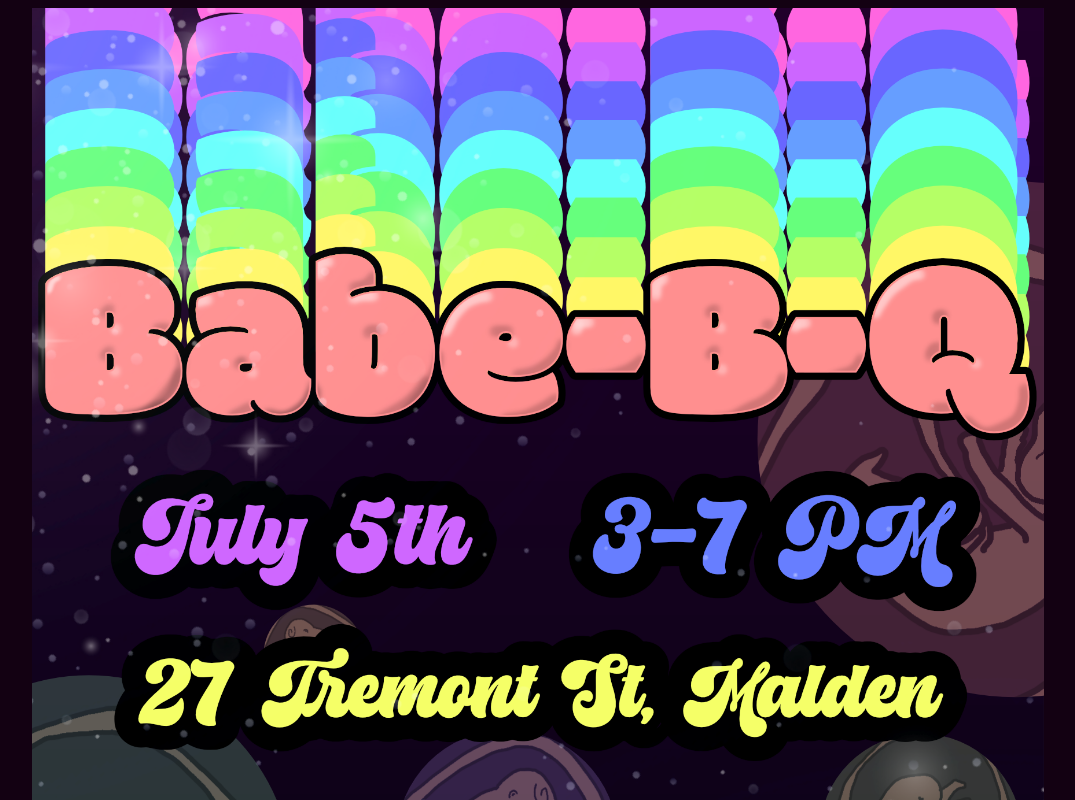
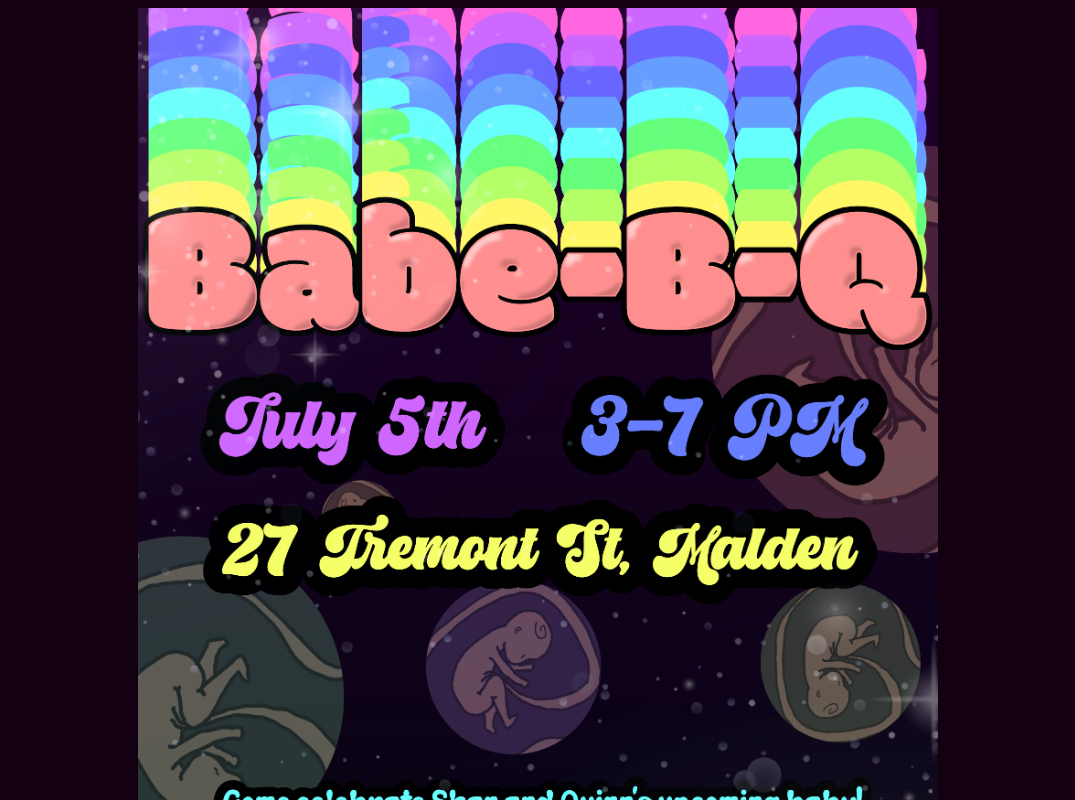
Before and after one commit to a455898334/bbq, a plain HTML site: page index.html in a window 1280 px wide. Shown: the top 800 px of the page, without its empty margins (102-1177 px from the left). Drawn offline with Linux system fonts and the light colour scheme.

Commit message:
Update index.html

```diff
--- a/index.html
+++ b/index.html
@@ -8,6 +8,8 @@
       img {
         display: block;
         margin: auto;
+        width: 800px;
+        max-width: calc(100% - 20px);
       }
       body {
         background-color: #130112;
@@ -26,7 +28,7 @@
     </style>
   </head>
   <body>
-    <img src="Babe-B-Qv2.png" style="width:80%">
+    <img src="Babe-B-Qv2.png" style="">
 
     <div class="action">
     <a class="action" href="https://docs.google.com/forms/d/e/1FAIpQLSc4Aja50R9lW87RZ2ZyfXKVD9f2VAjC_jVOi7vKDlcWI9gLsg/viewform?usp=header" target="_blank">RSVP <span style="text-decoration: underline;">here</span></a>
```
